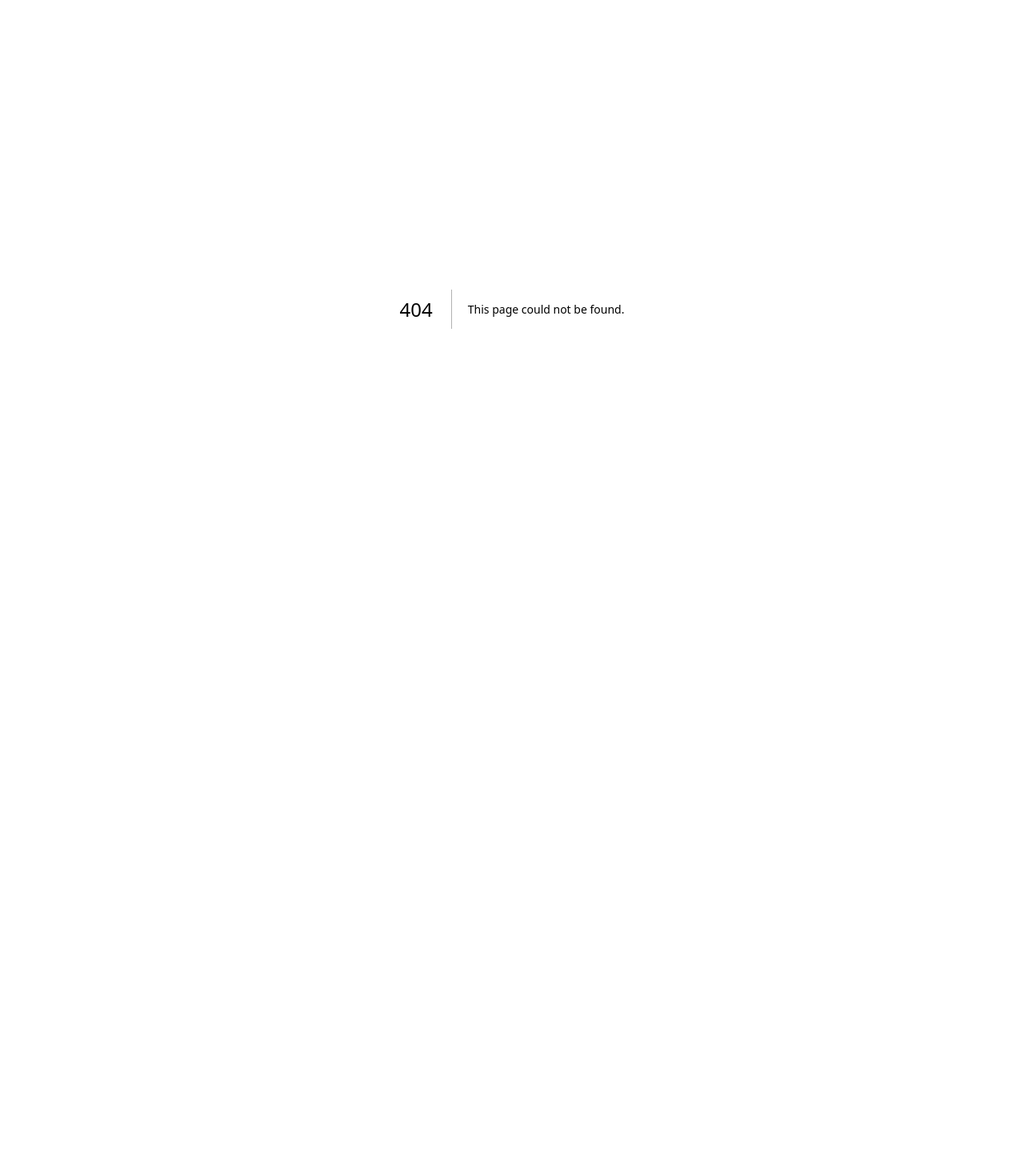
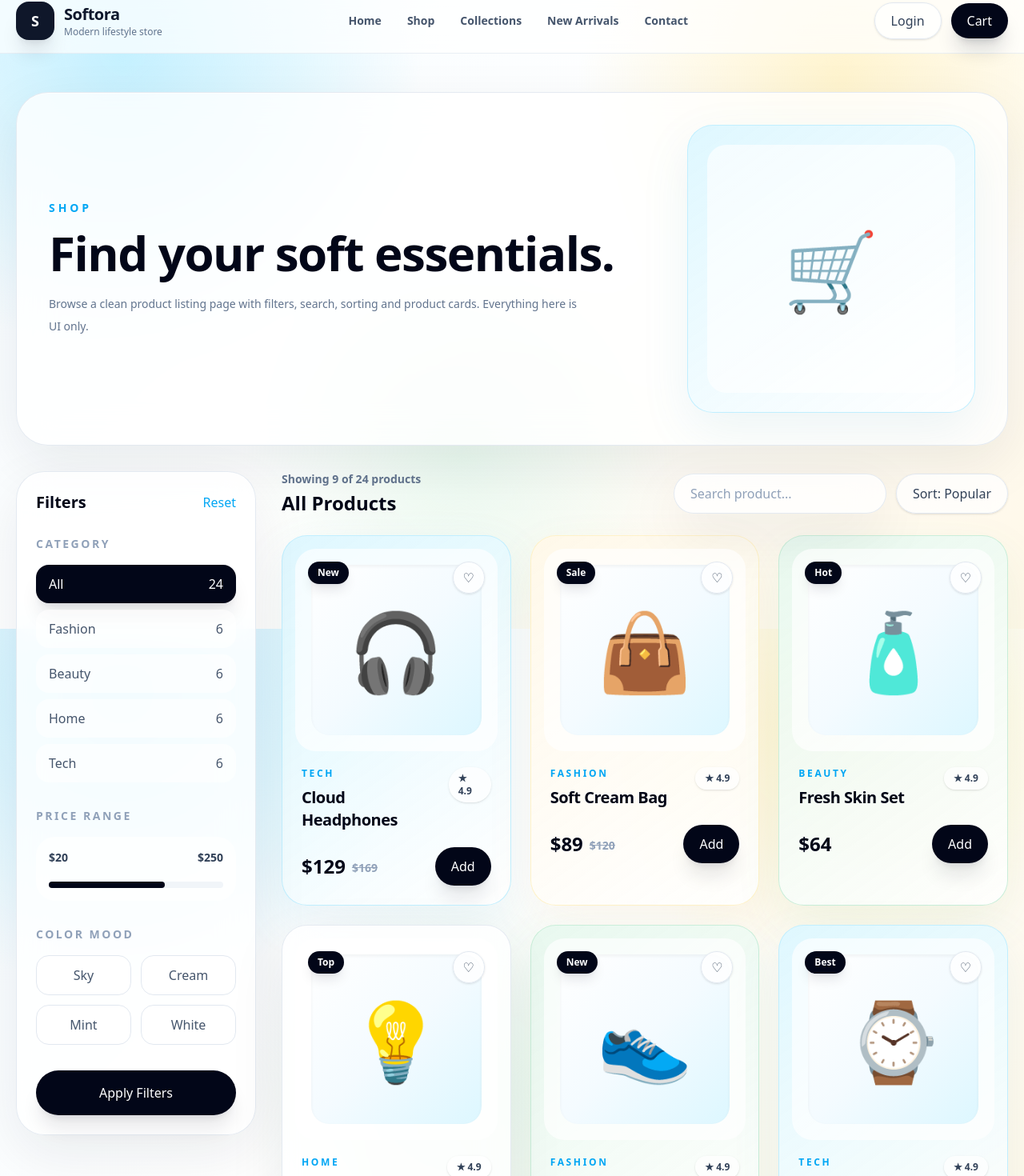
Before and after one commit to fakhtehpanah/softora-store, a Next.js app: page /shop in a window 1280 px wide. Before the commit this address had no page. Shown: the part 14-1484 px from the top of the page at 80% size. Before the commit the page ends 800 px from the top, so only its background shows below. Built offline with nearby package versions, Linux system fonts and the light colour scheme.

Commit message:
Add shop page UI

```diff
--- /dev/null
+++ b/app/shop/page.tsx
@@ -0,0 +1,48 @@
+import Header from "@/components/layout/Header";
+import Footer from "@/components/layout/Footer";
+import ProductFilters from "@/components/product/ProductFilters";
+import ProductGrid from "@/components/product/ProductGrid";
+
+export default function ShopPage() {
+  return (
+    <>
+      <Header />
+
+      <main className="min-h-screen px-5 py-12">
+        <section className="mx-auto max-w-7xl">
+          <div className="store-glass-card mb-8 overflow-hidden rounded-[2.5rem] p-8 md:p-10">
+            <div className="grid gap-8 lg:grid-cols-[1fr_360px] lg:items-center">
+              <div>
+                <p className="text-sm font-black uppercase tracking-[0.28em] text-sky-500">
+                  Shop
+                </p>
+
+                <h1 className="mt-4 text-4xl font-black tracking-tight text-slate-950 md:text-6xl">
+                  Find your soft essentials.
+                </h1>
+
+                <p className="mt-5 max-w-2xl text-sm leading-7 text-slate-500">
+                  Browse a clean product listing page with filters, search,
+                  sorting and product cards. Everything here is UI only.
+                </p>
+              </div>
+
+              <div className="store-blue-card rounded-[2rem] p-6">
+                <div className="flex aspect-square items-center justify-center rounded-[1.5rem] bg-white/65 text-8xl">
+                  🛒
+                </div>
+              </div>
+            </div>
+          </div>
+
+          <div className="grid gap-8 lg:grid-cols-[300px_1fr]">
+            <ProductFilters />
+            <ProductGrid />
+          </div>
+        </section>
+      </main>
+
+      <Footer />
+    </>
+  );
+}
--- /dev/null
+++ b/components/product/ProductFilters.tsx
@@ -0,0 +1,86 @@
+const categories = ["All", "Fashion", "Beauty", "Home", "Tech"];
+const colors = ["Sky", "Cream", "Mint", "White"];
+
+export default function ProductFilters() {
+  return (
+    <aside className="store-glass-card h-fit rounded-[2.2rem] p-6">
+      <div className="flex items-center justify-between">
+        <h2 className="text-xl font-black text-slate-950">Filters</h2>
+
+        <button
+          type="button"
+          className="text-sm font-black text-sky-500 transition hover:text-sky-600"
+        >
+          Reset
+        </button>
+      </div>
+
+      <div className="mt-7 space-y-8">
+        <div>
+          <p className="mb-4 text-sm font-black uppercase tracking-[0.18em] text-slate-400">
+            Category
+          </p>
+
+          <div className="space-y-2">
+            {categories.map((category, index) => (
+              <button
+                key={category}
+                type="button"
+                className={`flex w-full items-center justify-between rounded-2xl px-4 py-3 text-sm font-bold transition ${
+                  index === 0
+                    ? "bg-slate-950 text-white shadow-xl shadow-slate-900/10"
+                    : "bg-white/60 text-slate-600 hover:bg-white hover:text-slate-950"
+                }`}
+              >
+                <span>{category}</span>
+                <span>{index === 0 ? "24" : "6"}</span>
+              </button>
+            ))}
+          </div>
+        </div>
+
+        <div>
+          <p className="mb-4 text-sm font-black uppercase tracking-[0.18em] text-slate-400">
+            Price Range
+          </p>
+
+          <div className="rounded-3xl bg-white/65 p-4">
+            <div className="flex items-center justify-between text-sm font-black text-slate-700">
+              <span>$20</span>
+              <span>$250</span>
+            </div>
+
+            <div className="mt-5 h-2 rounded-full bg-slate-100">
+              <div className="h-2 w-2/3 rounded-full bg-slate-950" />
+            </div>
+          </div>
+        </div>
+
+        <div>
+          <p className="mb-4 text-sm font-black uppercase tracking-[0.18em] text-slate-400">
+            Color Mood
+          </p>
+
+          <div className="grid grid-cols-2 gap-3">
+            {colors.map((color) => (
+              <button
+                key={color}
+                type="button"
+                className="rounded-2xl border border-slate-200 bg-white/65 px-4 py-3 text-sm font-bold text-slate-600 transition hover:-translate-y-0.5 hover:bg-white hover:text-slate-950"
+              >
+                {color}
+              </button>
+            ))}
+          </div>
+        </div>
+
+        <button
+          type="button"
+          className="w-full rounded-full bg-slate-950 px-6 py-4 text-sm font-black text-white shadow-xl shadow-slate-900/10 transition hover:-translate-y-0.5 hover:bg-slate-800"
+        >
+          Apply Filters
+        </button>
+      </div>
+    </aside>
+  );
+}
--- /dev/null
+++ b/components/product/ProductGrid.tsx
@@ -0,0 +1,137 @@
+import ProductCard from "@/components/product/ProductCard";
+
+const products = [
+  {
+    title: "Cloud Headphones",
+    category: "Tech",
+    price: "$129",
+    oldPrice: "$169",
+    icon: "🎧",
+    badge: "New",
+    cardColor: "blue" as const,
+  },
+  {
+    title: "Soft Cream Bag",
+    category: "Fashion",
+    price: "$89",
+    oldPrice: "$120",
+    icon: "👜",
+    badge: "Sale",
+    cardColor: "cream" as const,
+  },
+  {
+    title: "Fresh Skin Set",
+    category: "Beauty",
+    price: "$64",
+    icon: "🧴",
+    badge: "Hot",
+    cardColor: "mint" as const,
+  },
+  {
+    title: "Cozy Home Lamp",
+    category: "Home",
+    price: "$74",
+    oldPrice: "$98",
+    icon: "💡",
+    badge: "Top",
+    cardColor: "white" as const,
+  },
+  {
+    title: "Pastel Sneakers",
+    category: "Fashion",
+    price: "$99",
+    oldPrice: "$135",
+    icon: "👟",
+    badge: "New",
+    cardColor: "mint" as const,
+  },
+  {
+    title: "Minimal Watch",
+    category: "Tech",
+    price: "$149",
+    icon: "⌚",
+    badge: "Best",
+    cardColor: "blue" as const,
+  },
+  {
+    title: "Warm Candle",
+    category: "Home",
+    price: "$29",
+    icon: "🕯️",
+    badge: "Cozy",
+    cardColor: "cream" as const,
+  },
+  {
+    title: "Silky Makeup Kit",
+    category: "Beauty",
+    price: "$58",
+    oldPrice: "$79",
+    icon: "💄",
+    badge: "Sale",
+    cardColor: "white" as const,
+  },
+  {
+    title: "Soft Tote Bag",
+    category: "Fashion",
+    price: "$72",
+    icon: "🛍️",
+    badge: "New",
+    cardColor: "cream" as const,
+  },
+];
+
+export default function ProductGrid() {
+  return (
+    <section>
+      <div className="mb-6 flex flex-col justify-between gap-4 md:flex-row md:items-center">
+        <div>
+          <p className="text-sm font-bold text-slate-500">
+            Showing 9 of 24 products
+          </p>
+          <h2 className="mt-1 text-2xl font-black text-slate-950">
+            All Products
+          </h2>
+        </div>
+
+        <div className="flex flex-col gap-3 sm:flex-row">
+          <div className="store-glass-card flex items-center rounded-full px-5 py-3">
+            <input
+              type="text"
+              placeholder="Search product..."
+              className="w-full bg-transparent text-sm font-semibold text-slate-700 outline-none placeholder:text-slate-400 sm:w-56"
+            />
+          </div>
+
+          <button
+            type="button"
+            className="rounded-full border border-slate-200 bg-white/75 px-5 py-3 text-sm font-black text-slate-700 shadow-sm backdrop-blur-xl transition hover:bg-white"
+          >
+            Sort: Popular
+          </button>
+        </div>
+      </div>
+
+      <div className="grid gap-6 sm:grid-cols-2 xl:grid-cols-3">
+        {products.map((product) => (
+          <ProductCard key={product.title} {...product} />
+        ))}
+      </div>
+
+      <div className="mt-10 flex items-center justify-center gap-2">
+        {["←", "1", "2", "3", "→"].map((item, index) => (
+          <button
+            key={item}
+            type="button"
+            className={`flex h-12 w-12 items-center justify-center rounded-full text-sm font-black transition ${
+              index === 1
+                ? "bg-slate-950 text-white shadow-xl shadow-slate-900/10"
+                : "border border-slate-200 bg-white/75 text-slate-700 hover:bg-white"
+            }`}
+          >
+            {item}
+          </button>
+        ))}
+      </div>
+    </section>
+  );
+}
```
